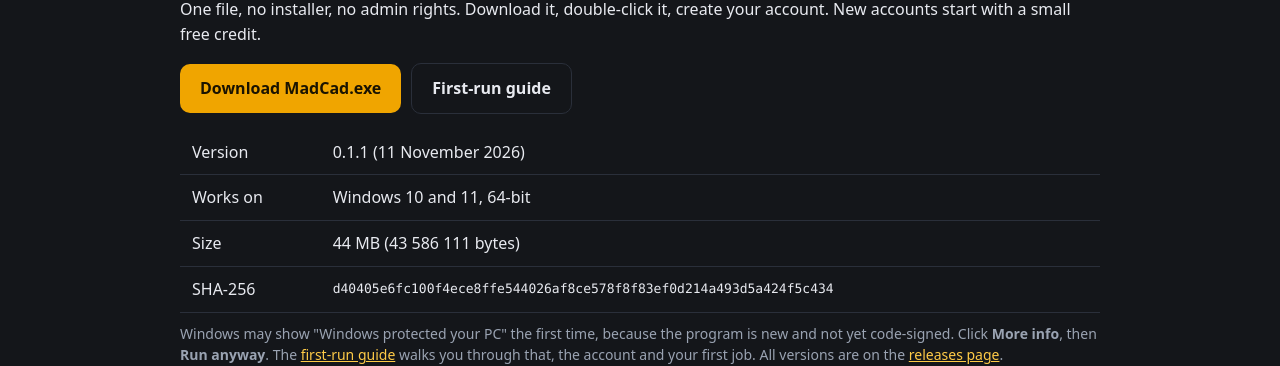
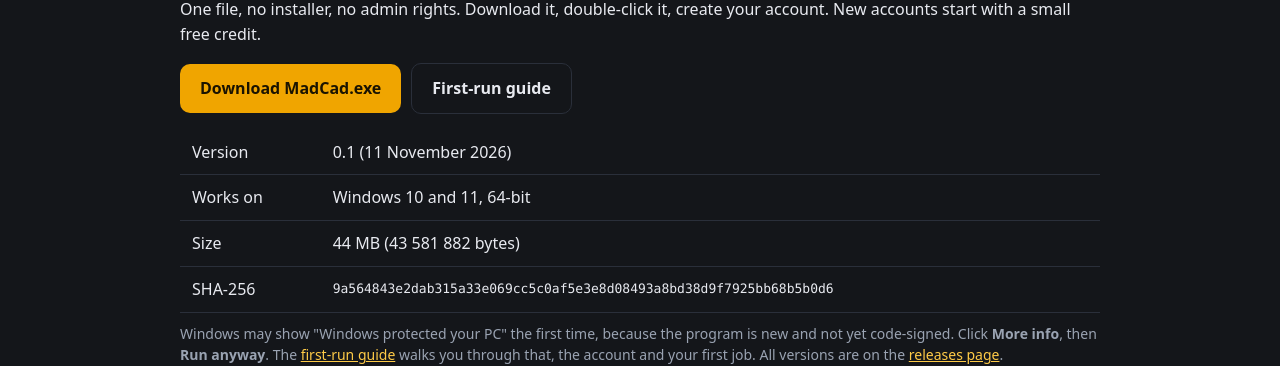
Before and after one commit to fannas/millicad-site, a plain HTML site: page index.html in a window 1280 px wide. Shown: the part 1180-1546 px from the top of the page. Drawn offline with Linux system fonts and the light colour scheme.

Commit message:
Revert "Download: version 0.1.1, new size and checksum"
This reverts commit ed945e362aa05ac997e9a07c8087ce6ccac80a59.

```diff
--- a/index.html
+++ b/index.html
@@ -71,10 +71,10 @@ footer p{margin:6px 0}
   <p>One file, no installer, no admin rights. Download it, double-click it, create your account. New accounts start with a small free credit.</p>
   <p><a class="btn" href="https://github.com/fannas/madcad-site/releases/latest/download/MadCad.exe">Download MadCad.exe</a><a class="btn ghost" href="start.html">First-run guide</a></p>
   <table>
-    <tr><td>Version</td><td>0.1.1 (11 November 2026)</td></tr>
+    <tr><td>Version</td><td>0.1 (11 November 2026)</td></tr>
     <tr><td>Works on</td><td>Windows 10 and 11, 64-bit</td></tr>
-    <tr><td>Size</td><td>44 MB (43 586 111 bytes)</td></tr>
-    <tr><td>SHA-256</td><td style="word-break:break-all;font-family:ui-monospace,Consolas,monospace;font-size:13px">d40405e6fc100f4ece8ffe544026af8ce578f8f83ef0d214a493d5a424f5c434</td></tr>
+    <tr><td>Size</td><td>44 MB (43 581 882 bytes)</td></tr>
+    <tr><td>SHA-256</td><td style="word-break:break-all;font-family:ui-monospace,Consolas,monospace;font-size:13px">9a564843e2dab315a33e069cc5c0af5e3e8d08493a8bd38d9f7925bb68b5b0d6</td></tr>
   </table>
   <p class="note">Windows may show "Windows protected your PC" the first time, because the program is new and not yet code-signed. Click <b>More info</b>, then <b>Run anyway</b>. The <a href="start.html">first-run guide</a> walks you through that, the account and your first job. All versions are on the <a href="https://github.com/fannas/madcad-site/releases">releases page</a>.</p>
 </div></section>
```
